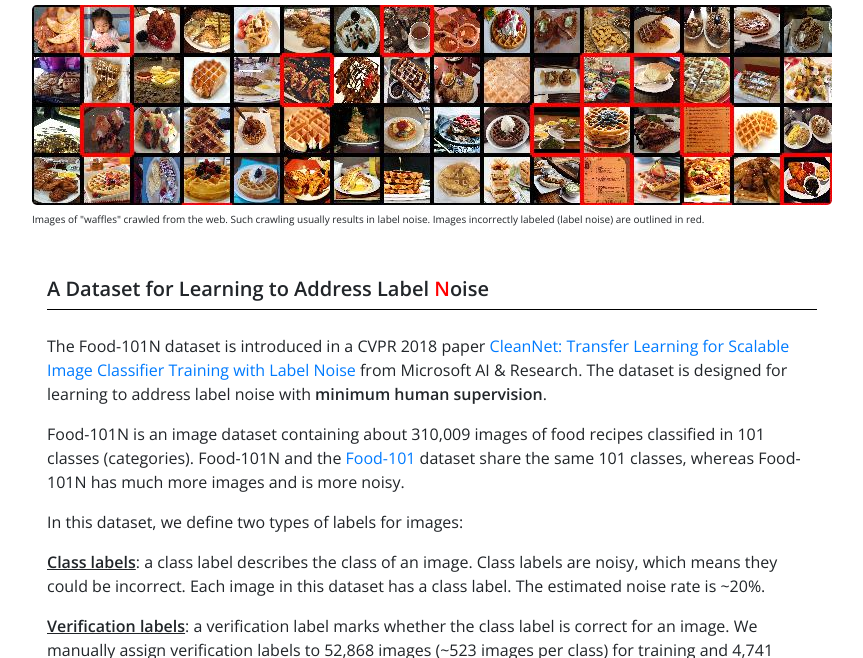
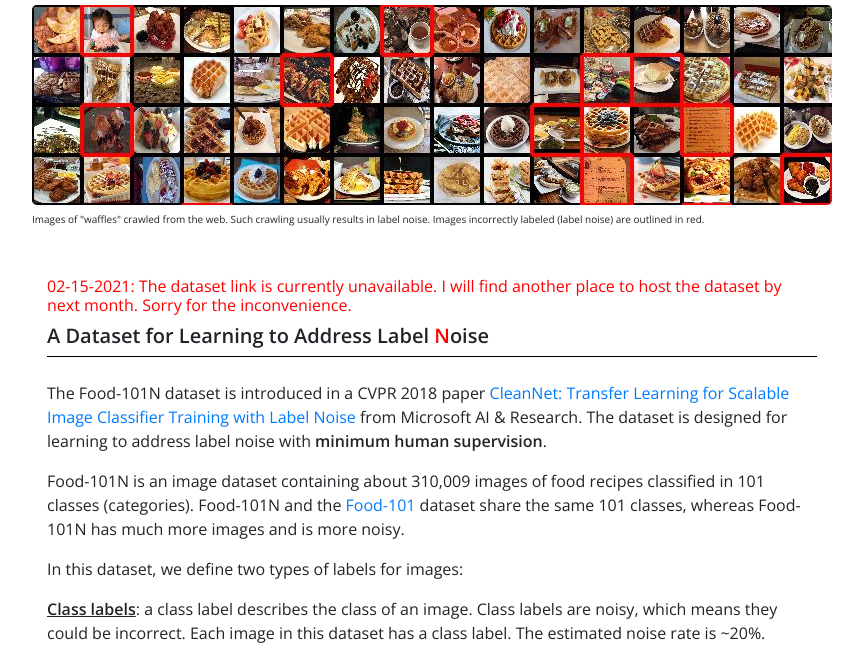
Before and after one commit to kuanghuei/Food-101N, a plain HTML site: page index.html in a window 1280 px wide. Shown: the part 98-756 px from the top of the page, without its empty margins (208-1071 px from the left). Drawn offline with nearby package versions, Linux system fonts and the light colour scheme.

Commit message:
new announcement

```diff
--- a/index.html
+++ b/index.html
@@ -46,6 +46,7 @@
 
       <div class="py-5 bg-white">
         <div class="container">
+          <h6><font color="red">02-15-2021: The dataset link is currently unavailable. I will find another place to host the dataset by next month. Sorry for the inconvenience.</font></h6>
           <h5><b>A Dataset for Learning to Address Label <font color="red">N</font>oise</b></h5>
           <div class="hline"></div><br>
           <p>The Food-101N dataset is introduced in a CVPR 2018 paper <a href="https://arxiv.org/abs/1711.07131">CleanNet: Transfer Learning for Scalable Image Classifier Training with Label Noise</a> from Microsoft AI & Research. The dataset is designed for learning to address label noise with <b>minimum human supervision</b>.</p>
```
